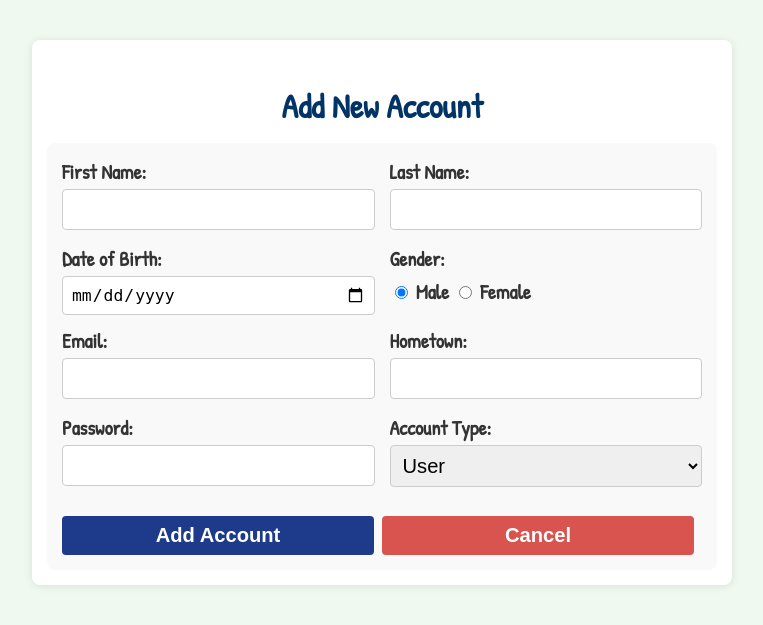
After one commit to MiinGXx/AdvancedWebDev-PlantBiodiversity, a PHP site: page /add_account.php in a window 1280 px wide. The commit adds this page. Shown: the top 625 px of the page, without its empty margins (258-1021 px from the left). Run offline with PHP 8.4, Linux system fonts and the light colour scheme; the visitor is signed in with stand-in values (Sample User, id 1); data that the repository does not hold is empty.

Commit message:
implemented account adding and editing feature in admin dashboard

```diff
--- /dev/null
+++ b/add_account.php
@@ -0,0 +1,168 @@
+<?php
+session_start();
+if ($_SESSION['type'] != 'admin') {
+    header("Location: login.php");
+    exit;
+}
+
+require 'db_connection.php';
+
+$errors = isset($_SESSION['errors']) ? $_SESSION['errors'] : [];
+$postData = isset($_SESSION['post_data']) ? $_SESSION['post_data'] : [];
+
+unset($_SESSION['errors']);
+unset($_SESSION['post_data']);
+
+if ($_SERVER["REQUEST_METHOD"] == "POST") {
+    $email = $_POST['email'];
+    $first_name = $_POST['first_name'];
+    $last_name = $_POST['last_name'];
+    $dob = $_POST['dob'];
+    $gender = $_POST['gender'];
+    $hometown = $_POST['hometown'];
+    $password = $_POST['password'];
+    $type = $_POST['type'];
+
+    if (empty($email)) {
+        $errors['email'] = "Email is required.";
+    } elseif (!filter_var($email, FILTER_VALIDATE_EMAIL)) {
+        $errors['email'] = "Please provide a valid email.";
+    } else {
+        $email_check = $conn->prepare("SELECT email FROM user_table WHERE email = ?");
+        $email_check->bind_param("s", $email);
+        $email_check->execute();
+        $email_check->store_result();
+        if ($email_check->num_rows > 0) {
+            $errors['email'] = "This email is already registered.";
+        }
+        $email_check->close();
+    }
+
+    if (empty($password) || strlen($password) < 8 || !preg_match('/[0-9]/', $password) || !preg_match('/[\W_]/', $password)) {
+        $errors['password'] = "Password must be at least 8 characters and contain a number and a symbol.";
+    } else {
+        $hashed_password = password_hash($password, PASSWORD_BCRYPT);
+    }
+
+    $profile_image = ($gender === "Male") ? "images/profile_images/default_male.jpg" : "images/profile_images/default_female.jpg";
+
+    // Check for duplicate first name and last name
+    $name_check = $conn->prepare("SELECT first_name, last_name FROM user_table WHERE first_name = ? AND last_name = ?");
+    $name_check->bind_param("ss", $first_name, $last_name);
+    $name_check->execute();
+    $name_check->store_result();
+    if ($name_check->num_rows > 0) {
+        $errors['name'] = "An account with this first name and last name already exists.";
+    }
+    $name_check->close();
+
+    if (empty($errors)) {
+        $user_query = $conn->prepare("INSERT INTO user_table (email, first_name, last_name, dob, gender, hometown, profile_image) VALUES (?, ?, ?, ?, ?, ?, ?)");
+        $user_query->bind_param("sssssss", $email, $first_name, $last_name, $dob, $gender, $hometown, $profile_image);
+
+        if ($user_query->execute()) {
+            $account_query = $conn->prepare("INSERT INTO account_table (email, password, type) VALUES (?, ?, ?)");
+            $account_query->bind_param("sss", $email, $hashed_password, $type);
+            $account_query->execute();
+            $account_query->close();
+
+            header("Location: manage_accounts.php?added=1");
+            exit;
+        } else {
+            $errors['general'] = "Error adding account. Please try again.";
+        }
+        $user_query->close();
+    } else {
+        $_SESSION['errors'] = $errors;
+        $_SESSION['post_data'] = $_POST;
+        header("Location: add_account.php");
+        exit;
+    }
+}
+
+$conn->close();
+?>
+
+<!DOCTYPE html>
+<html lang="en" class="add-account">
+<head>
+    <title>Plant Biodiversity Portal | Add New Account</title>
+    <meta charset="UTF-8">
+    <link rel="stylesheet" type="text/css" href="style/style.css">
+</head>
+<body>
+    <main class="container">
+        <h2>Add New Account</h2>
+        <form method="post">
+            <div class="form-row">
+                <div class="form-group">
+                    <label for="first_name">First Name:</label>
+                    <input type="text" id="first_name" name="first_name" required>
+                    <div class="error"><?php echo isset($errors['name']) ? $errors['name'] : ''; ?></div>
+                </div>
+
+                <div class="form-group">
+                    <label for="last_name">Last Name:</label>
+                    <input type="text" id="last_name" name="last_name" required>
+                </div>
+            </div>
+
+            <div class="form-row">
+                <div class="form-group">
+                    <label for="dob">Date of Birth:</label>
+                    <input type="date" id="dob" name="dob">
+                </div>
+
+                <div class="form-group">
+                    <label>Gender:</label>
+                    <div class="gender-group">
+                        <input type="radio" id="male" name="gender" value="Male" checked>
+                        <label for="male">Male</label>
+                        <input type="radio" id="female" name="gender" value="Female">
+                        <label for="female">Female</label>
+                    </div>
+                </div>
+            </div>
+
+            <div class="form-row">
+                <div class="form-group">
+                    <label for="email">Email:</label>
+                    <input type="email" id="email" name="email" required value="<?php echo isset($postData['email']) ? htmlspecialchars($postData['email']) : ''; ?>">
+                    <div class="error"><?php echo isset($errors['email']) ? $errors['email'] : ''; ?></div>
+                </div>
+
+
+                <div class="form-group">
+                    <label for="hometown">Hometown:</label>
+                    <input type="text" id="hometown" name="hometown">
+                </div>
+            </div>
+
+            <div class="form-row">
+                <div class="form-group">
+                    <label for="password">Password:</label>
+                    <input type="password" id="password" name="password" required>
+                    <div class="error"><?php echo isset($errors['password']) ? $errors['password'] : ''; ?></div>
+                </div>
+
+                <div class="form-group">
+                    <label for="type">Account Type:</label>
+                    <select id="type" name="type" required>
+                        <option value="user">User</option>
+                        <option value="admin">Admin</option>
+                    </select>
+                </div>
+            </div>
+
+            <div class="button-group">
+                <button type="submit" class="submit-button">Add Account</button>
+                <button type="button" onclick="window.location.href='manage_accounts.php'" class="cancel-button">Cancel</button>
+            </div>
+
+            <?php if (isset($errors['general'])) : ?>
+                <div class="error"><?php echo $errors['general']; ?></div>
+            <?php endif; ?>
+        </form>
+    </main>
+</body>
+</html>
--- a/db_connection.php
+++ b/db_connection.php
@@ -58,4 +58,91 @@ if ($result->num_rows == 0) {
     $conn->query("INSERT INTO account_table (email, password, type) VALUES
         ('admin@swin.edu.my', '" . password_hash('admin', PASSWORD_BCRYPT) . "', 'admin')");
 }
+
+// Array of plant details
+$plants = [
+    1 => [
+        'scientific_name' => 'Endiandra sieberi',
+        'common_name' => 'Corkwood',
+        'family' => 'Lauraceae',
+        'genus' => 'Endiandra',
+        'species' => 'E. sieberi',
+        'photo' => 'images/plant_images/Lauraceae_Endiandra_Sieberi.jpg',
+        'description_pdf' => 'pdf/Endiandra_Sieberi-Detail.pdf',
+    ],
+    2 => [
+        'scientific_name' => 'Ficus lyrata',
+        'common_name' => 'Fiddle Leaf Fig',
+        'family' => 'Moraceae',
+        'genus' => 'Ficus',
+        'species' => 'F. lyrata',
+        'photo' => 'images/plant_images/Moraceae_Ficus_Lyrata.jpg',
+        'description_pdf' => 'pdf/Ficus_Lyrata-Detail.pdf',
+    ],
+    3 => [
+        'scientific_name' => 'Aloe vera',
+        'common_name' => 'Aloe Vera',
+        'family' => 'Asphodelaceae',
+        'genus' => 'Aloe',
+        'species' => 'A. vera',
+        'photo' => 'images/plant_images/Asphodelaceae_Aloe_Vera.jpg',
+        'description_pdf' => 'pdf/Aloe_Vera-Detail.pdf',
+    ],
+    4 => [
+        'scientific_name' => 'Monstera deliciosa',
+        'common_name' => 'Swiss Cheese Plant',
+        'family' => 'Araceae',
+        'genus' => 'Monstera',
+        'species' => 'M. deliciosa',
+        'photo' => 'images/plant_images/Araceae_Monsterra_Deliciosa.jpg',
+        'description_pdf' => 'pdf/Monstera_Deliciosa-Detail.pdf',
+    ],
+    5 => [
+        'scientific_name' => 'Lavandula angustifolia',
+        'common_name' => 'Lavender',
+        'family' => 'Lamiaceae',
+        'genus' => 'Lavandula',
+        'species' => 'L. angustifolia',
+        'photo' => 'images/plant_images/Lamiaceae_Lavandula_Angustifolia.jpg',
+        'description_pdf' => 'pdf/Lavandula_Angustifolia-Detail.pdf',
+    ],
+];
+
+// Check if each plant exists in the plant_table and insert if not
+foreach ($plants as $plant) {
+    $scientific_name = $plant['scientific_name'];
+    $common_name = $plant['common_name'];
+    $family = $plant['family'];
+    $genus = $plant['genus'];
+    $species = $plant['species'];
+    $photo = $plant['photo'];
+    $description_pdf = $plant['description_pdf'];
+
+    // Check if the plant exists in the database
+    $stmt = $conn->prepare("SELECT id FROM plant_table WHERE Scientific_Name = ?");
+    $stmt->bind_param("s", $scientific_name);
+    $stmt->execute();
+    $stmt->store_result();
+
+    if ($stmt->num_rows == 0) {
+        // Plant does not exist, insert it
+        $stmt = $conn->prepare("INSERT INTO plant_table (Scientific_Name, Common_Name, family, genus, species, plants_image, description) VALUES (?, ?, ?, ?, ?, ?, ?)");
+        $stmt->bind_param("sssssss", $scientific_name, $common_name, $family, $genus, $species, $photo, $description_pdf);
+        $stmt->execute();
+    }
+
+    $stmt->close();
+}
+
+// Get plant ID from the URL (e.g., plant_detail.php?id=1)
+$plant_id = isset($_GET['id']) ? (int)$_GET['id'] : 1; // Default to plant ID 1 if not set
+
+// Check if the plant exists in the array
+if (!array_key_exists($plant_id, $plants)) {
+    echo "Plant not found!";
+    exit;
+}
+
+// Get the plant details
+$plant = $plants[$plant_id];
 ?>
--- a/style/style.css
+++ b/style/style.css
@@ -1328,6 +1328,10 @@ footer a:hover {
     margin-top: 20px;
 }
 
+.manage-accounts .button-container {
+    display: flex;
+}
+
 /* Responsive Design */
 @media (max-width: 768px) {
     .manage-accounts .container {
@@ -1343,6 +1347,256 @@ footer a:hover {
     .manage-accounts .button {
         padding: 8px 10px;
         margin-right: 3px;
+    }
+}
+
+/* ============================================================================= */
+/* add_account.php CSS styling */
+.add-account main {
+    width: 90%;
+    max-width: 700px;
+    margin: 40px auto;
+    background-color: #ffffff;
+    box-shadow: 0 1px 8px rgba(0, 0, 0, 0.1);
+    border-radius: 8px;
+    padding: 15px;
+    box-sizing: border-box;
+}
+
+.add-account h2 {
+    text-align: center;
+    color: #003366; /* Darker shade of blue */
+    margin-bottom: 15px;
+    font-size: 1.5em;
+}
+
+/* Form styling */
+.add-account form {
+    display: flex;
+    flex-direction: column;
+    gap: 12px;
+    padding: 15px;
+    border-radius: 8px;
+    background-color: #f9f9f9;
+}
+
+.add-account .form-row {
+    display: flex;
+    gap: 15px;
+}
+
+.add-account .form-group {
+    display: flex;
+    flex-direction: column;
+    flex: 1;
+}
+
+.add-account label {
+    font-weight: bold;
+    color: #333;
+    margin-bottom: 4px;
+    font-size: 0.9em;
+}
+
+.add-account input[type="text"],
+.add-account input[type="date"],
+.add-account input[type="password"],
+.add-account input[type="email"],
+.add-account select {
+    width: 100%;
+    padding: 8px;
+    border: 1px solid #ccc;
+    border-radius: 4px;
+    box-sizing: border-box;
+    font-size: 0.9em;
+}
+
+.add-account .error {
+    color: #d9534f;
+    font-size: 0.85em;
+    margin-top: 3px;
+}
+
+/* Button styling */
+.add-account .button-group {
+    display: flex;
+    justify-content: space-between;
+    margin-top: 15px;
+}
+
+.add-account .submit-button,
+.add-account .cancel-button {
+    flex: 1;
+    padding: 8px 15px;
+    color: #fff;
+    border: none;
+    border-radius: 4px;
+    cursor: pointer;
+    transition: background-color 0.3s ease;
+    font-weight: bold;
+    font-size: 0.9em;
+    margin-right: 8px;
+}
+
+.add-account .submit-button {
+    background-color: #1e3a8a; /* Darker shade of blue */
+}
+
+.add-account .submit-button:hover {
+    background-color: #1c3a7a; /* Slightly darker shade for hover effect */
+}
+
+.add-account .cancel-button {
+    background-color: #d9534f;
+}
+
+.add-account .cancel-button:hover {
+    background-color: #c9302c;
+}
+
+/* Responsive design for single column on small screens */
+@media (max-width: 600px) {
+    .add-account main {
+        padding: 10px;
+    }
+
+    .add-account .form-row {
+        flex-direction: column;
+    }
+
+    .add-account .button-group {
+        flex-direction: column;
+    }
+
+    .add-account .button-group .submit-button,
+    .add-account .button-group .cancel-button {
+        margin-bottom: 10px;
+        margin-right: 0;
+    }
+}
+
+/* ============================================================================= */
+/* edit_account.php CSS styling */
+.edit-account main {
+    width: 90%;
+    max-width: 700px;
+    margin: 40px auto;
+    background-color: #ffffff;
+    box-shadow: 0 1px 8px rgba(0, 0, 0, 0.1);
+    border-radius: 8px;
+    padding: 15px;
+    box-sizing: border-box;
+}
+
+.edit-account h2 {
+    text-align: center;
+    color: #003366; /* Darker shade of blue */
+    margin-bottom: 15px;
+    font-size: 1.5em;
+}
+
+/* Form styling */
+.edit-account form {
+    display: flex;
+    flex-direction: column;
+    gap: 12px;
+    padding: 15px;
+    border-radius: 8px;
+    background-color: #f9f9f9;
+}
+
+.edit-account .form-row {
+    display: flex;
+    gap: 15px;
+}
+
+.edit-account .form-group {
+    display: flex;
+    flex-direction: column;
+    flex: 1;
+}
+
+.edit-account label {
+    font-weight: bold;
+    color: #333;
+    margin-bottom: 4px;
+    font-size: 0.9em;
+}
+
+.edit-account input[type="text"],
+.edit-account input[type="date"],
+.edit-account input[type="password"],
+.edit-account input[type="email"],
+.edit-account select {
+    width: 100%;
+    padding: 8px;
+    border: 1px solid #ccc;
+    border-radius: 4px;
+    box-sizing: border-box;
+    font-size: 0.9em;
+}
+
+.edit-account .error {
+    color: #d9534f;
+    font-size: 0.85em;
+    margin-top: 3px;
+}
+
+/* Button styling */
+.edit-account .button-group {
+    display: flex;
+    justify-content: space-between;
+    margin-top: 15px;
+}
+
+.edit-account .submit-button,
+.edit-account .cancel-button {
+    flex: 1;
+    padding: 8px 15px;
+    color: #fff;
+    border: none;
+    border-radius: 4px;
+    cursor: pointer;
+    transition: background-color 0.3s ease;
+    font-weight: bold;
+    font-size: 0.9em;
+    margin-right: 8px;
+}
+
+.edit-account .submit-button {
+    background-color: #1e3a8a; /* Darker shade of blue */
+}
+
+.edit-account .submit-button:hover {
+    background-color: #1c3a7a; /* Slightly darker shade for hover effect */
+}
+
+.edit-account .cancel-button {
+    background-color: #d9534f;
+}
+
+.edit-account .cancel-button:hover {
+    background-color: #c9302c;
+}
+
+/* Responsive design for single column on small screens */
+@media (max-width: 600px) {
+    .edit-account main {
+        padding: 10px;
+    }
+
+    .edit-account .form-row {
+        flex-direction: column;
+    }
+
+    .edit-account .button-group {
+        flex-direction: column;
+    }
+
+    .edit-account .button-group .submit-button,
+    .edit-account .button-group .cancel-button {
+        margin-bottom: 10px;
+        margin-right: 0;
     }
 }
 
```
Also changed, not shown: edit_account.php (added, +146 -0 lines), manage_accounts.php (+5 -2 lines).
